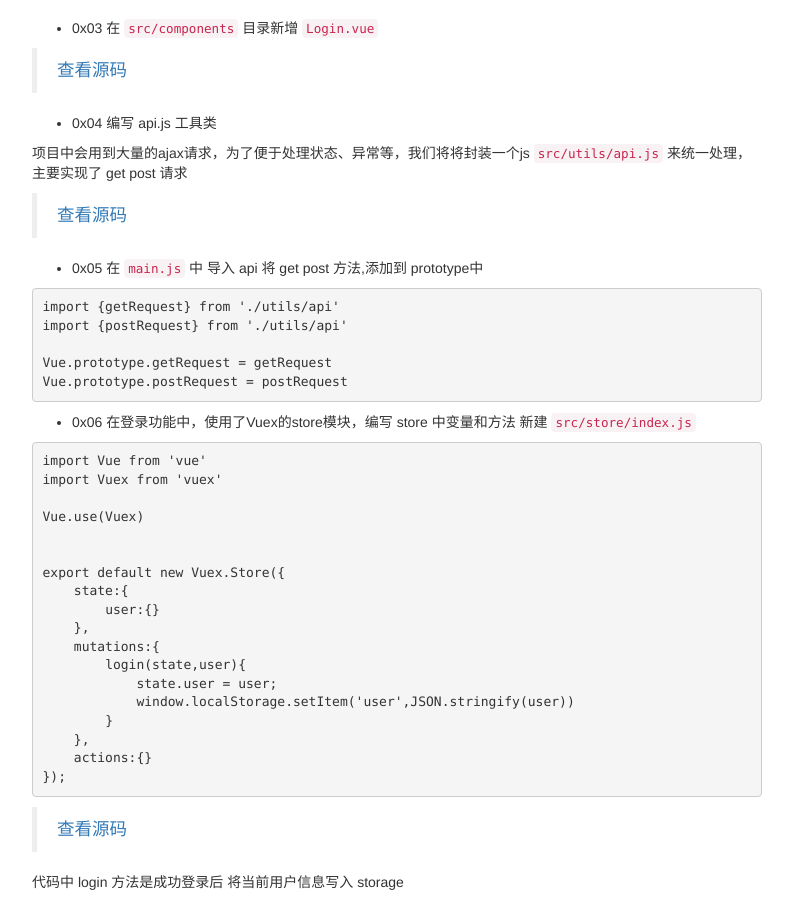
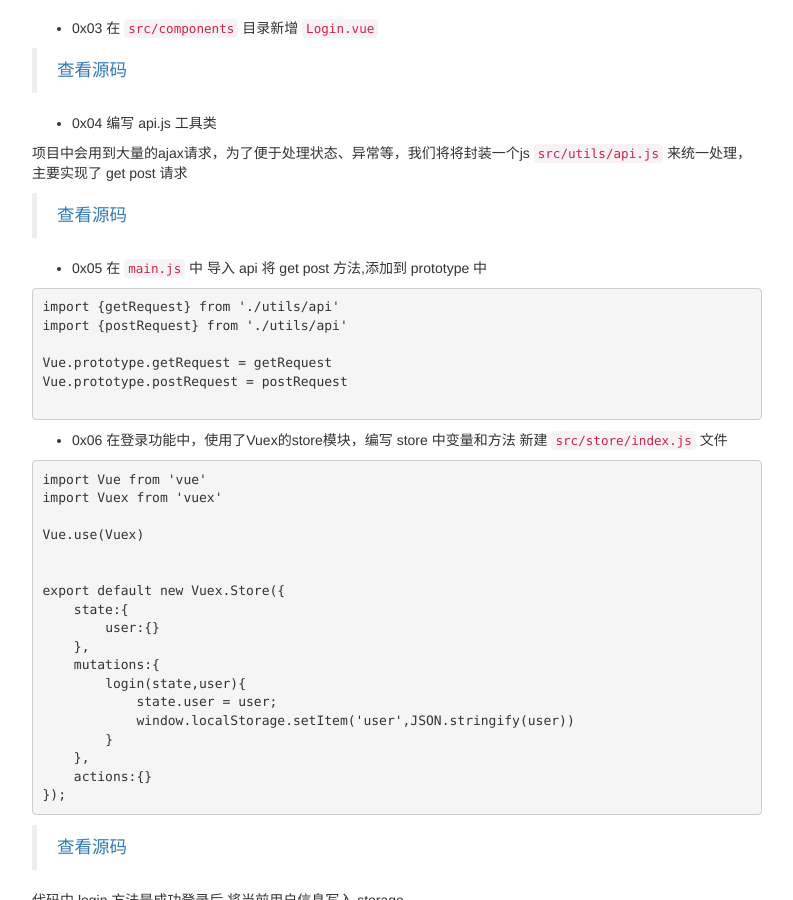
Before and after one commit to omnbmh/omnbmh.github.io, a Jekyll site: the page built from _posts/2019-08-04-springboot-vue-login-page.md, in a window 1280 px wide and 900 px high, scrolled down 822 px. Shown: the whole window, without its empty margins (53-846 px from the left). Built offline with Jekyll 4.4.1, drawn with Linux system fonts in a browser that asks for light colours.

Commit message:
Update 2019-08-04-springboot-vue-login-page.md

````diff
--- a/_posts/2019-08-04-springboot-vue-login-page.md
+++ b/_posts/2019-08-04-springboot-vue-login-page.md
@@ -38,7 +38,8 @@ Vue.use(ElementUI)
 > [查看源码](https://github.com/omnbmh/cobra/blob/master/cobra-vue/src/utils/api.js)
 
 
-* 0x05 在 `main.js` 中 导入 api 将 get post 方法,添加到 prototype中
+* 0x05 在 `main.js` 中 导入 api 将 get post 方法,添加到 prototype 中
+
 
 ```
 import {getRequest} from './utils/api'
@@ -46,9 +47,11 @@ import {postRequest} from './utils/api'
 
 Vue.prototype.getRequest = getRequest
 Vue.prototype.postRequest = postRequest
+
 ```
 
-* 0x06 在登录功能中，使用了Vuex的store模块，编写 store 中变量和方法 新建 `src/store/index.js`
+
+* 0x06 在登录功能中，使用了Vuex的store模块，编写 store 中变量和方法 新建 `src/store/index.js` 文件
 
 ```
 import Vue from 'vue'
````
